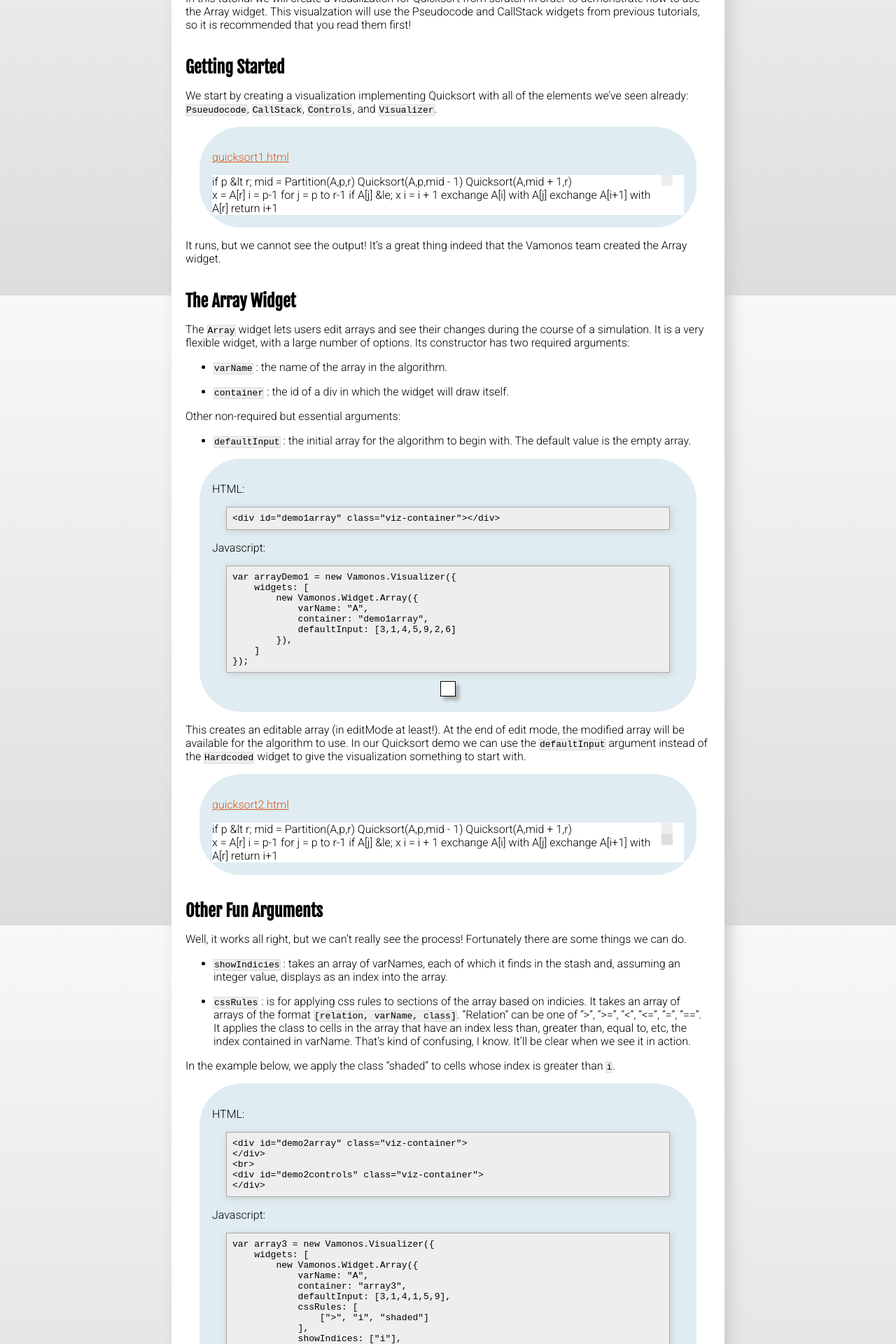
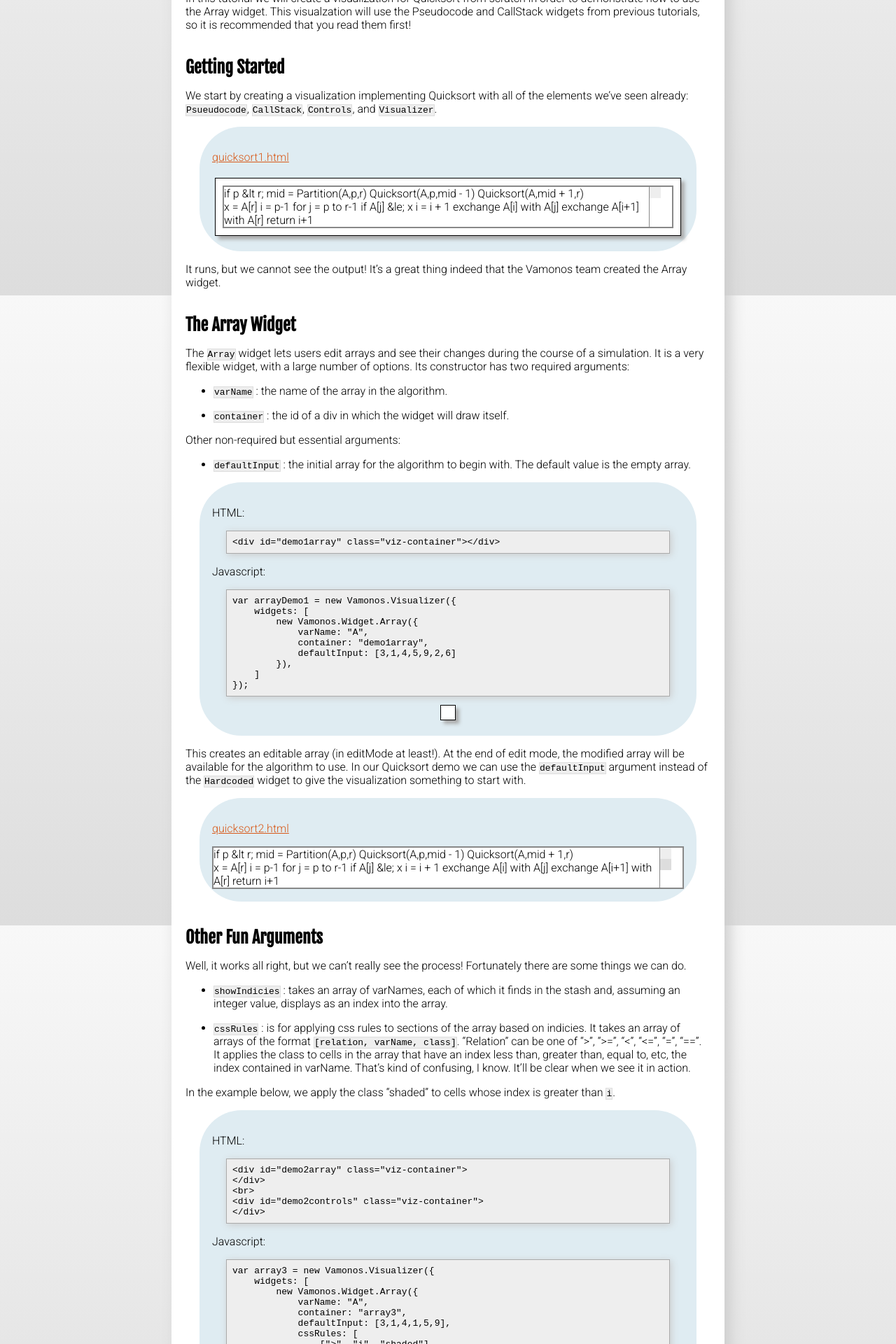
Before and after one commit to rosulek/vamonos, a Jekyll site: the page built from guide/array.md, in a window 1280 px wide. Shown: the part 478-2398 px from the top of the page at 70% size. Built offline with Jekyll 4.4.1, drawn with Linux system fonts in a browser that asks for light colours; nearby versions of some CDN libraries; library files that are not in the unit come from our copies.

Commit message:
fix css for array and graph demos

```diff
--- a/css/vamonos-web.css
+++ b/css/vamonos-web.css
@@ -26,6 +26,15 @@ body {
     padding-bottom: 20px;
     border-bottom: 1px dashed #ccc;
 /*    text-align: center; */
+}
+
+table.vamonos {
+    /* .default-box-shadow(@shadow-color); */
+    border: 1px solid #888;
+}
+
+table.vamonos > tbody > tr > td {
+    border: 1px solid #888;
 }
 
 #header h1 {
--- a/guide/array.md
+++ b/guide/array.md
@@ -20,6 +20,7 @@ elements we've seen already: `Psueudocode`, `CallStack`, `Controls`, and
 
 > [quicksort1.html](array-tutorial/quicksort1.html)
 >
+> <div class="viz-container">
 > <table class="vamonos">
 > <tr><td class="pseudocode-and-controls">
 > <div id="quicksort1" title="Quicksort(A,p,r):">
@@ -45,6 +46,7 @@ elements we've seen already: `Psueudocode`, `CallStack`, `Controls`, and
 > <tr><td><div id="callstack-var1"></div></td>
 > <td><div id="callstack1"></div></td></tr>
 > </table></td></tr></table>
+> </div>
 
 
 It runs, but we cannot see the output! It's a great thing indeed that the
```
